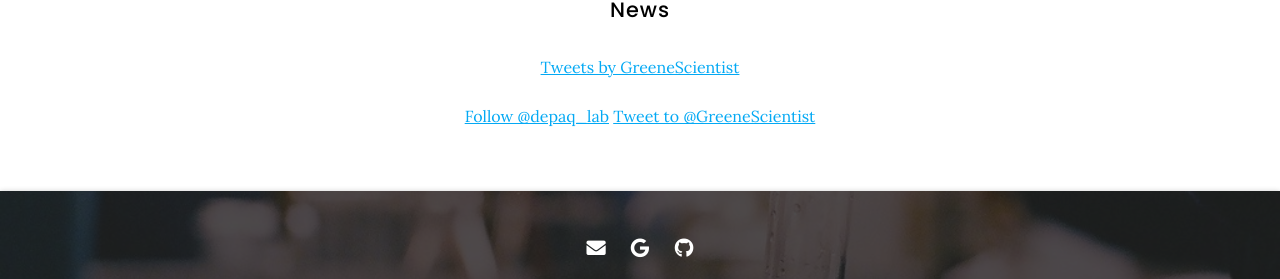
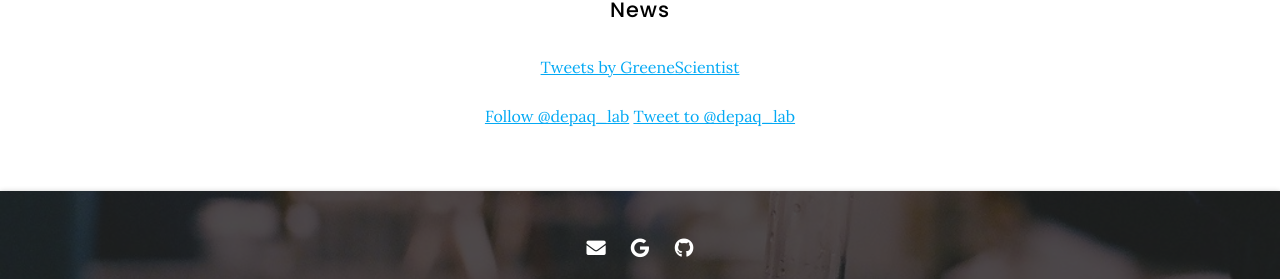
Before and after one commit to GrantMcConachie/depasquale-lab.github.io, a Jekyll site: the page built from blog/index.md, in a window 1280 px wide. Shown: the part 651-930 px from the top of the page. Built offline with Jekyll 4.4.1, drawn with Linux system fonts in a browser that asks for light colours; nearby versions of some CDN libraries; comment, search, counter and statistics services are not loaded.

Commit message:
Update index.md

```diff
--- a/blog/index.md
+++ b/blog/index.md
@@ -23,5 +23,5 @@ nav:
 {:.center}
 
 <a href="https://twitter.com/depaq_lab?ref_src=twsrc%5Etfw" class="twitter-follow-button" data-show-count="false">Follow @depaq_lab</a><script async src="https://platform.twitter.com/widgets.js" charset="utf-8"></script>
-<a href="https://twitter.com/intent/tweet?screen_name=GreeneScientist&ref_src=twsrc%5Etfw" class="twitter-mention-button" data-show-count="false">Tweet to @GreeneScientist</a><script async src="https://platform.twitter.com/widgets.js" charset="utf-8"></script>
+<a href="https://twitter.com/intent/tweet?screen_name=depaq_lab&ref_src=twsrc%5Etfw" class="twitter-mention-button" data-show-count="false">Tweet to @depaq_lab</a><script async src="https://platform.twitter.com/widgets.js" charset="utf-8"></script>
 {:.center}
```
